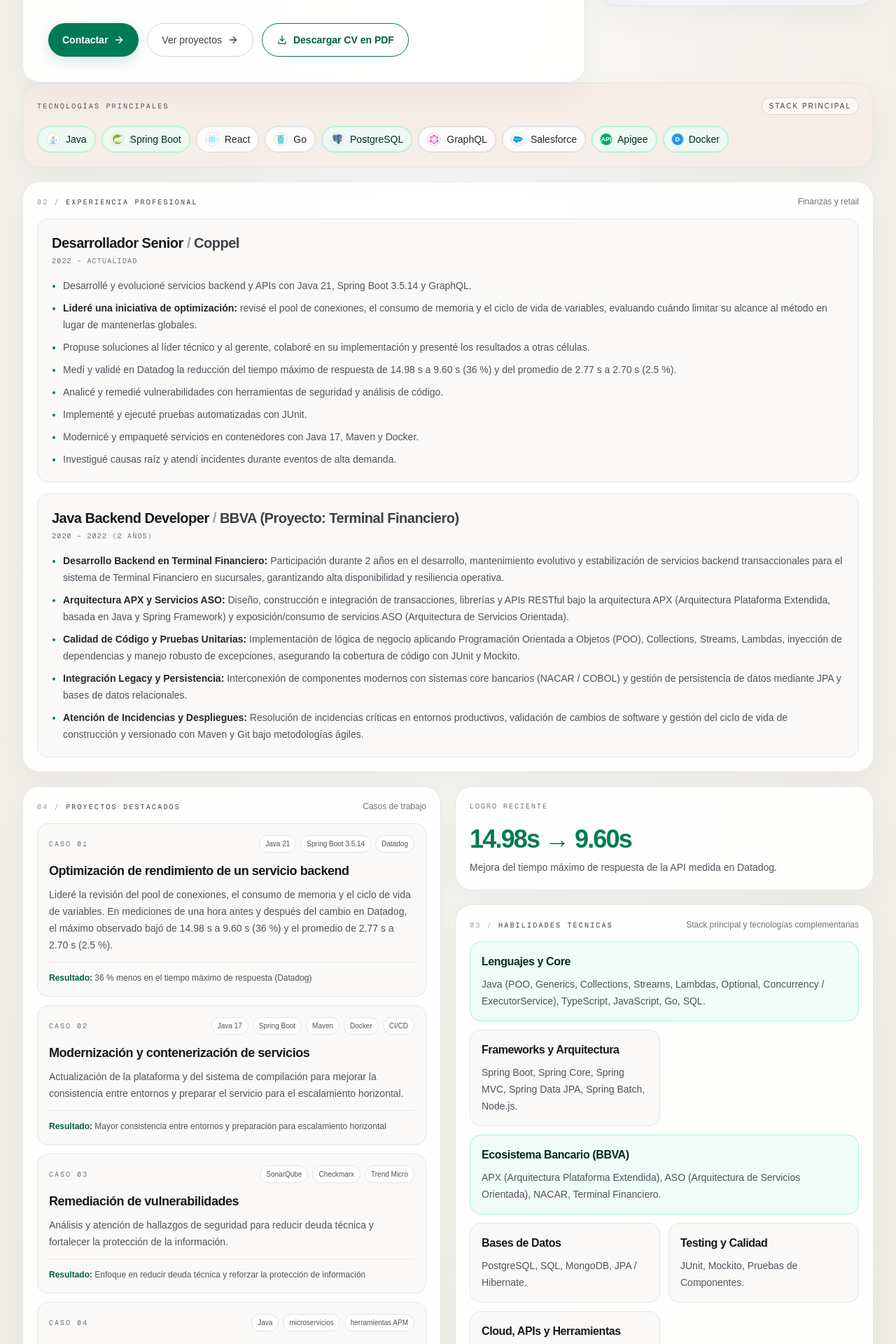
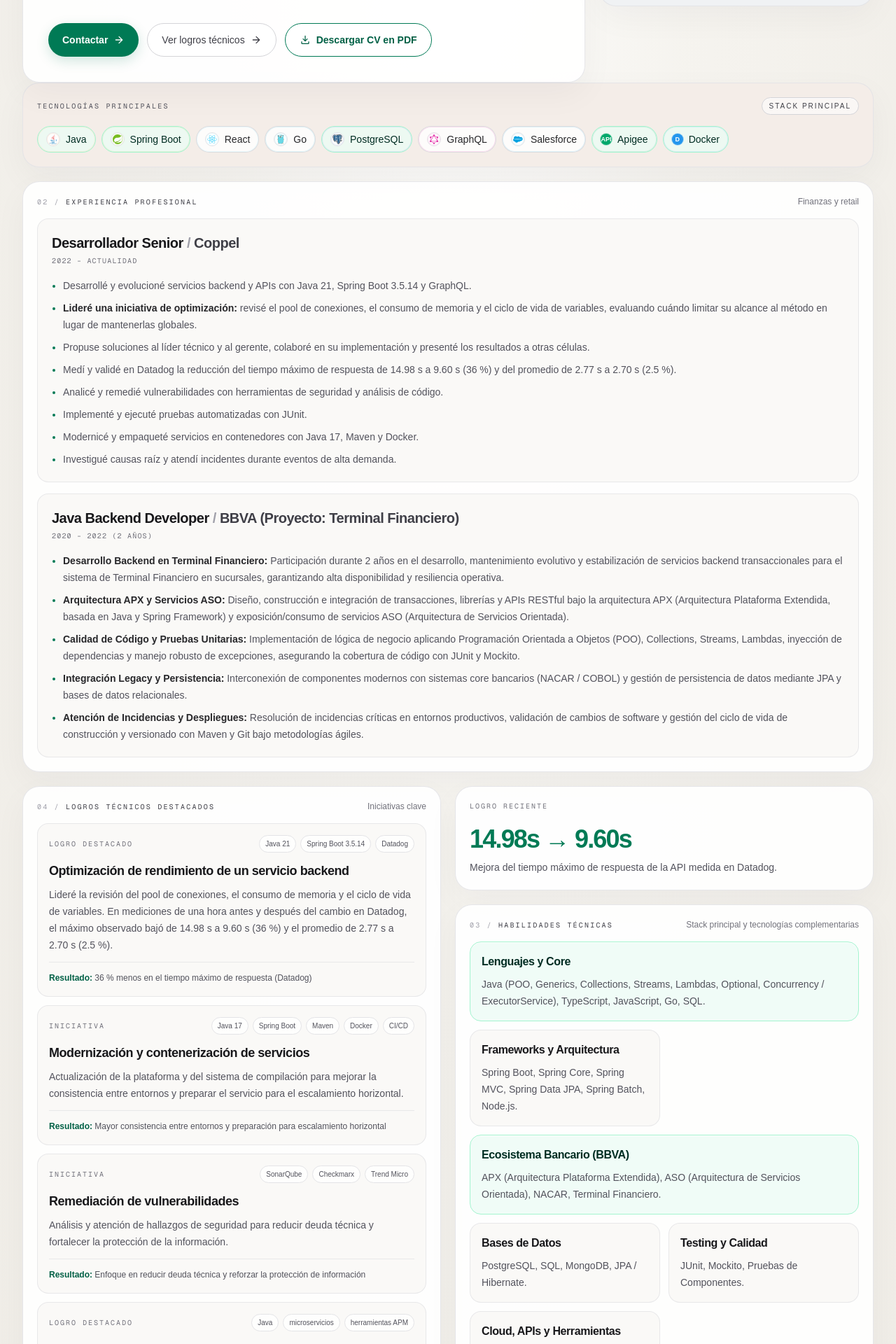
Before and after one commit to Josst343/cv-digital, a Next.js app: page / in a window 1280 px wide. Shown: the part 880-2800 px from the top of the page at 70% size. Built offline with nearby package versions, Linux system fonts and the light colour scheme.

Commit message:
mejora en cv

```diff
--- a/app/components/download-cv-button.tsx
+++ b/app/components/download-cv-button.tsx
@@ -211,7 +211,12 @@
           projectsY = 18;
         }
 
-        drawSectionHeader(isEnglish ? "PROJECTS" : "PROYECTOS", 80, projectsY, pageWidth - 90);
+        drawSectionHeader(
+          isEnglish ? "TECHNICAL ACHIEVEMENTS & INITIATIVES" : "LOGROS TÉCNICOS E INICIATIVAS",
+          80,
+          projectsY,
+          pageWidth - 90,
+        );
         let projectY = projectsY + 13;
 
         content.projects.forEach((project) => {
--- a/app/data/locales.ts
+++ b/app/data/locales.ts
@@ -7,12 +7,12 @@
     experience: "Experiencia",
     education: "Formación",
     skills: "Habilidades",
-    projects: "Proyectos",
+    projects: "Logros",
     contact: "Contacto",
   },
   hero: {
     contact: "Contactar",
-    projects: "Ver proyectos",
+    projects: "Ver logros técnicos",
     photoAlt: "Fotografía profesional de Josue Misael Flores Fernandez",
     availability: "Abierto a oportunidades en desarrollo backend con Java y Spring Boot.",
     openToWork: "Abierto a oportunidades",
@@ -23,8 +23,8 @@
   experienceSubheading: "Finanzas y retail",
   skillsHeading: "03 / Habilidades técnicas",
   skillsSubheading: "Stack principal y tecnologías complementarias",
-  projectsHeading: "04 / Proyectos destacados",
-  projectPeriod: "Casos de trabajo",
+  projectsHeading: "04 / Logros técnicos destacados",
+  projectPeriod: "Iniciativas clave",
   educationHeading: "05 / Formación académica",
   educationSubheading: "Ingeniería de Software",
   contactHeading: "06 / Contacto",
@@ -124,7 +124,7 @@
   ],
   projects: [
     {
-      label: "Case 01",
+      label: "Key Achievement",
       name: "Backend service performance optimization",
       description:
         "Led a review of the connection pool, memory usage, and variable lifecycles. In one-hour-before and one-hour-after measurements in Datadog, the observed maximum fell from 14.98 s to 9.60 s (36%) and the average from 2.77 s to 2.70 s (2.5%).",
@@ -132,7 +132,7 @@
       technologies: "Java 21, Spring Boot 3.5.14, Datadog",
     },
     {
-      label: "Case 02",
+      label: "Initiative",
       name: "Service modernization and containerization",
       description:
         "Updated the platform and build system to improve consistency across environments and prepare the service for horizontal scaling.",
@@ -140,7 +140,7 @@
       technologies: "Java 17, Spring Boot, Maven, Docker, CI/CD",
     },
     {
-      label: "Case 03",
+      label: "Initiative",
       name: "Vulnerability remediation",
       description:
         "Analyzed and addressed security findings to reduce technical debt and strengthen information protection.",
@@ -148,7 +148,7 @@
       technologies: "SonarQube, Checkmarx, Trend Micro",
     },
     {
-      label: "Case 04",
+      label: "Key Achievement",
       name: "Incident response during high-demand events",
       description:
         "Analyzed root causes and helped mitigate critical failures during a high-demand presale, contributing to improved operational stability and fewer transaction errors.",
@@ -156,7 +156,7 @@
       technologies: "Java, microservices, APM tools",
     },
     {
-      label: "Case 05",
+      label: "Initiative",
       name: "Security controls for a payment API",
       description:
         "Configured controls at the API Gateway layer to protect transaction traffic and cardholder data.",
@@ -171,12 +171,12 @@
       experience: "Experience",
       education: "Education",
       skills: "Skills",
-      projects: "Projects",
+      projects: "Achievements",
       contact: "Contact",
     },
     hero: {
       contact: "Get in touch",
-      projects: "View projects",
+      projects: "View achievements",
       photoAlt: "Professional photo of Josue Misael Flores Fernandez",
       availability: "Open to backend development opportunities focused on Java and Spring Boot.",
       openToWork: "Open to opportunities",
@@ -187,8 +187,8 @@
     experienceSubheading: "Financial services and retail",
     skillsHeading: "03 / Technical Skills",
     skillsSubheading: "Core stack and complementary technologies",
-    projectsHeading: "04 / Selected Projects",
-    projectPeriod: "Selected case studies",
+    projectsHeading: "04 / Key Technical Achievements",
+    projectPeriod: "Key initiatives",
     educationHeading: "05 / Education",
     educationSubheading: "Software Engineering",
     contactHeading: "06 / Contact",
--- a/app/data/profile.ts
+++ b/app/data/profile.ts
@@ -90,7 +90,7 @@
 
 export const projects = [
   {
-    label: "Caso 01",
+    label: "Logro Destacado",
     name: "Optimización de rendimiento de un servicio backend",
     description:
       "Lideré la revisión del pool de conexiones, el consumo de memoria y el ciclo de vida de variables. En mediciones de una hora antes y después del cambio en Datadog, el máximo observado bajó de 14.98 s a 9.60 s (36 %) y el promedio de 2.77 s a 2.70 s (2.5 %).",
@@ -98,7 +98,7 @@
     technologies: "Java 21, Spring Boot 3.5.14, Datadog",
   },
   {
-    label: "Caso 02",
+    label: "Iniciativa",
     name: "Modernización y contenerización de servicios",
     description:
       "Actualización de la plataforma y del sistema de compilación para mejorar la consistencia entre entornos y preparar el servicio para el escalamiento horizontal.",
@@ -106,7 +106,7 @@
     technologies: "Java 17, Spring Boot, Maven, Docker, CI/CD",
   },
   {
-    label: "Caso 03",
+    label: "Iniciativa",
     name: "Remediación de vulnerabilidades",
     description:
       "Análisis y atención de hallazgos de seguridad para reducir deuda técnica y fortalecer la protección de la información.",
@@ -114,7 +114,7 @@
     technologies: "SonarQube, Checkmarx, Trend Micro",
   },
   {
-    label: "Caso 04",
+    label: "Logro Destacado",
     name: "Atención de incidentes en eventos de alta demanda",
     description:
       "Análisis de causas raíz y apoyo en la mitigación de fallas críticas durante una preventa de alta demanda, contribuyendo a mejorar la estabilidad operativa y reducir errores transaccionales.",
@@ -122,7 +122,7 @@
     technologies: "Java, microservicios, herramientas APM",
   },
   {
-    label: "Caso 05",
+    label: "Iniciativa",
     name: "Controles de seguridad para una API de pagos",
     description:
       "Configuración de controles en la capa de API Gateway para proteger el tráfico de transacciones y los datos de titulares de tarjetas.",
```
